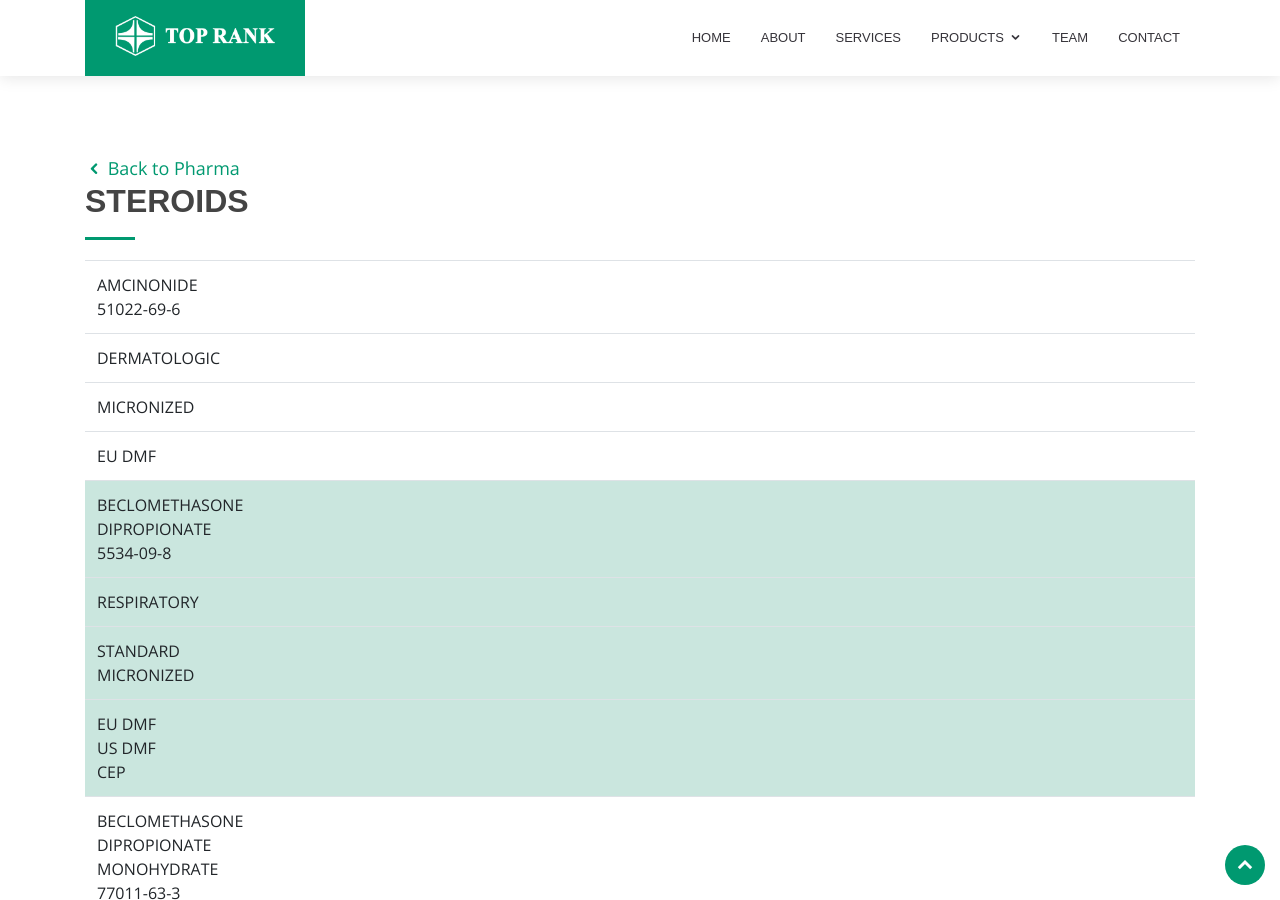
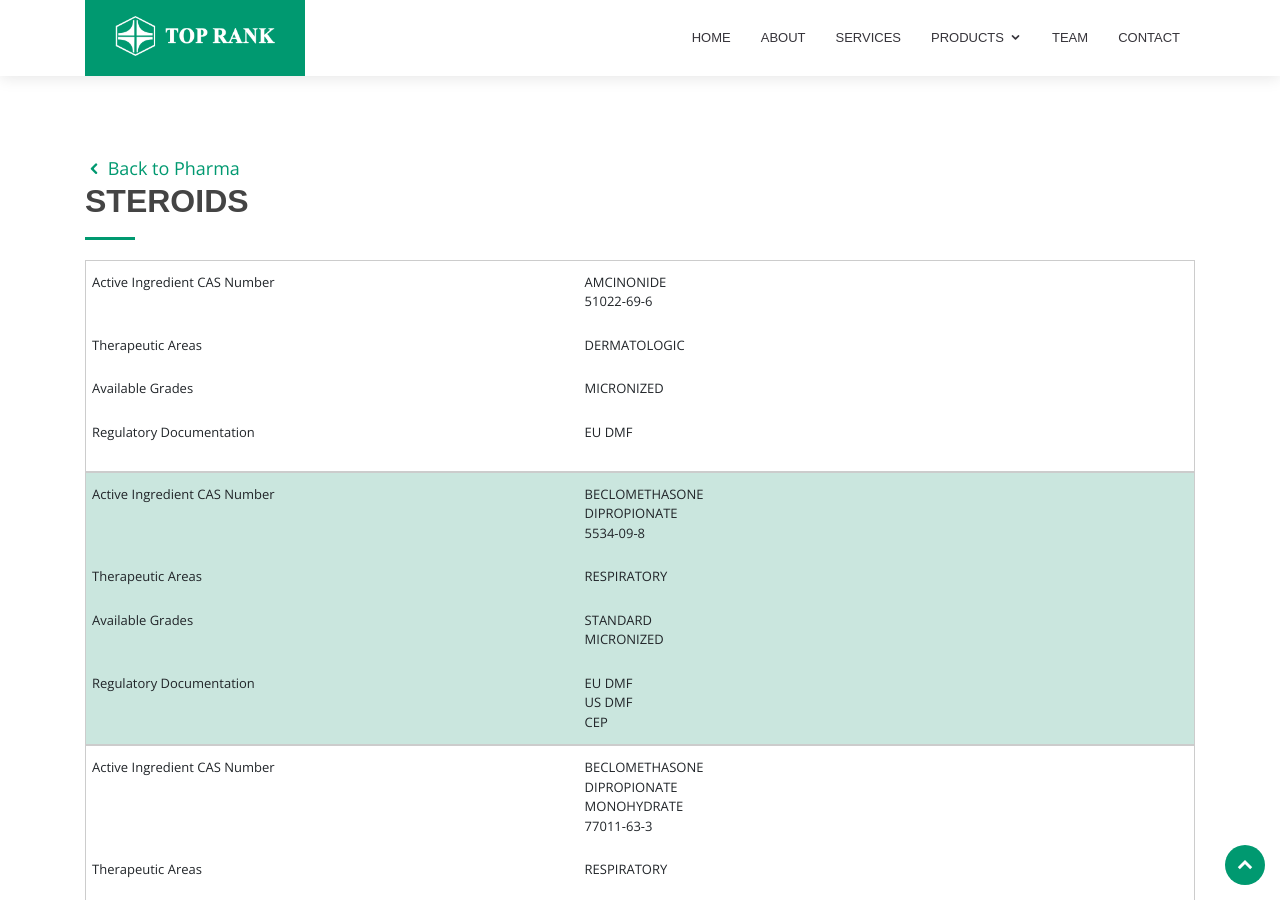
Before and after one commit to neyamat101/neyamat101.github.io, a Jekyll site: the page built from details.md, in a window 1280 px wide and 900 px high, scrolled down 4896 px. Built offline with Jekyll 4.4.1, drawn with Linux system fonts in a browser that asks for light colours.

Commit message:
Update details.html
Responsive style added

```diff
--- a/_includes/details.html
+++ b/_includes/details.html
@@ -198,7 +198,7 @@
     </div>
 </section>
 
-<section id="steroids-details" class="portfolio">
+<section id="steroids-details" class="portfolio product-list">
   <div class="container">
 
     <div class="section-title content" data-aos="fade-left">
@@ -515,7 +515,7 @@
   </div>
 </section>
 
-<section id="sterile-steroids-details" class="portfolio">
+<section id="sterile-steroids-details" class="portfolio product-list">
   <div class="container">
 
     <div class="section-title content" data-aos="fade-left">
@@ -592,7 +592,7 @@
   </div>
 </section>
 
-<section id="high-potent-substances-details" class="portfolio">
+<section id="high-potent-substances-details" class="portfolio product-list">
   <div class="container">
 
     <div class="section-title content" data-aos="fade-left">
@@ -651,7 +651,7 @@
   </div>
 </section>
 
-<section id="anti-neoplastics-details" class="portfolio">
+<section id="anti-neoplastics-details" class="portfolio product-list">
   <div class="container">
 
     <div class="section-title content" data-aos="fade-left">
@@ -686,7 +686,7 @@
   </div>
 </section>
 
-<section id="products-for-five-solutions-details" class="portfolio">
+<section id="products-for-five-solutions-details" class="portfolio product-list">
   <div class="container">
 
     <div class="section-title content" data-aos="fade-left">
@@ -799,7 +799,7 @@
   </div>
 </section>
 
-<section id="oncology-details" class="portfolio">
+<section id="oncology-details" class="portfolio product-list">
   <div class="container">
 
     <div class="section-title content" data-aos="fade-left">
@@ -996,7 +996,7 @@
   </div>
 </section>
 
-<section id="veterinary-details" class="portfolio">
+<section id="veterinary-details" class="portfolio product-list">
   <div class="container">
 
     <div class="section-title content" data-aos="fade-left">
@@ -1163,7 +1163,7 @@
   </div>
 </section>
 
-<section id="sealing-solutions-packaging-details" class="portfolio">
+<section id="sealing-solutions-packaging-details" class="portfolio product-list">
   <div class="container">
 
     <div class="section-title content" data-aos="fade-left">
@@ -1174,7 +1174,7 @@
   </div>
 </section>
 
-<section id="others-details" class="portfolio">
+<section id="others-details" class="portfolio product-list">
   <div class="container">
 
     <div class="section-title content" data-aos="fade-left">
```
